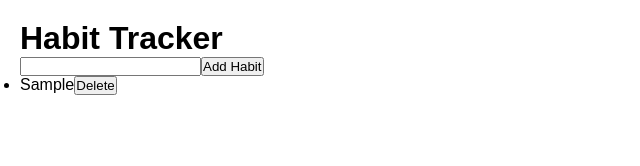
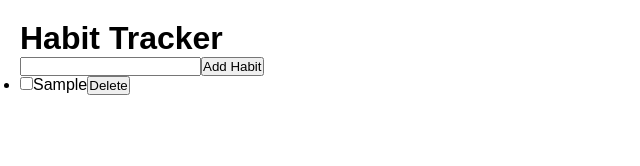
Before and after one commit to kamalesh2602/React-Habit-Tracker, a React (Vite) app: page / in a window 1280 px wide. Both pictures are taken after typing "Sample" into the empty fields and a click on the button "Add Habit". Shown: the top 166 px of the page, without its empty margins (0-640 px from the left). Built offline with nearby package versions, Linux system fonts and the light colour scheme.

Commit message:
add habit completion tracking

```diff
--- a/src/App.jsx
+++ b/src/App.jsx
@@ -10,13 +10,31 @@ function App() {
         if (habitName.trim() === "") {
             return;
         }
-        setHabits([...habits, { id: Date.now(), name: habitName }]);
+        setHabits([...habits, { id: Date.now(), name: habitName, completed : false}]);
         setHabitName("");
     }
 
     const delHabit = (id) => {
         setHabits(habits.filter((habit) => habit.id !== id))
     }
+
+    const toggleHabit = (id) => {
+    setHabits(
+        habits.map((habit) => {
+
+            if (habit.id === id) {
+                return {
+                    ...habit,
+                    completed: !habit.completed
+                };
+            }
+
+            return habit;
+        })
+    );
+};
+
+
 
     return (
     <div>
@@ -31,6 +49,7 @@ function App() {
         <HabitList
             habits={habits}
             deleteHabit={delHabit}
+            toggleHabit={toggleHabit}
         />
     </div>
 )
--- a/src/components/HabitList.jsx
+++ b/src/components/HabitList.jsx
@@ -1,11 +1,24 @@
 //destructured props
 
-function HabitList({habits , deleteHabit}) {
+function HabitList({ habits, deleteHabit, toggleHabit }) {
     return (
         <ul>
             {habits.map((habit) => (
                 <li key={habit.id}>
-                    {habit.name}
+                    <input
+                        type="checkbox"
+                        checked={habit.completed}
+                        onChange={() => toggleHabit(habit.id)}
+                    />
+                    <span
+                        style={{
+                            textDecoration: habit.completed
+                                ? "line-through"
+                                : "none"
+                        }}
+                    >
+                        {habit.name}
+                    </span>
 
                     <button
                         onClick={() => deleteHabit(habit.id)}
```
